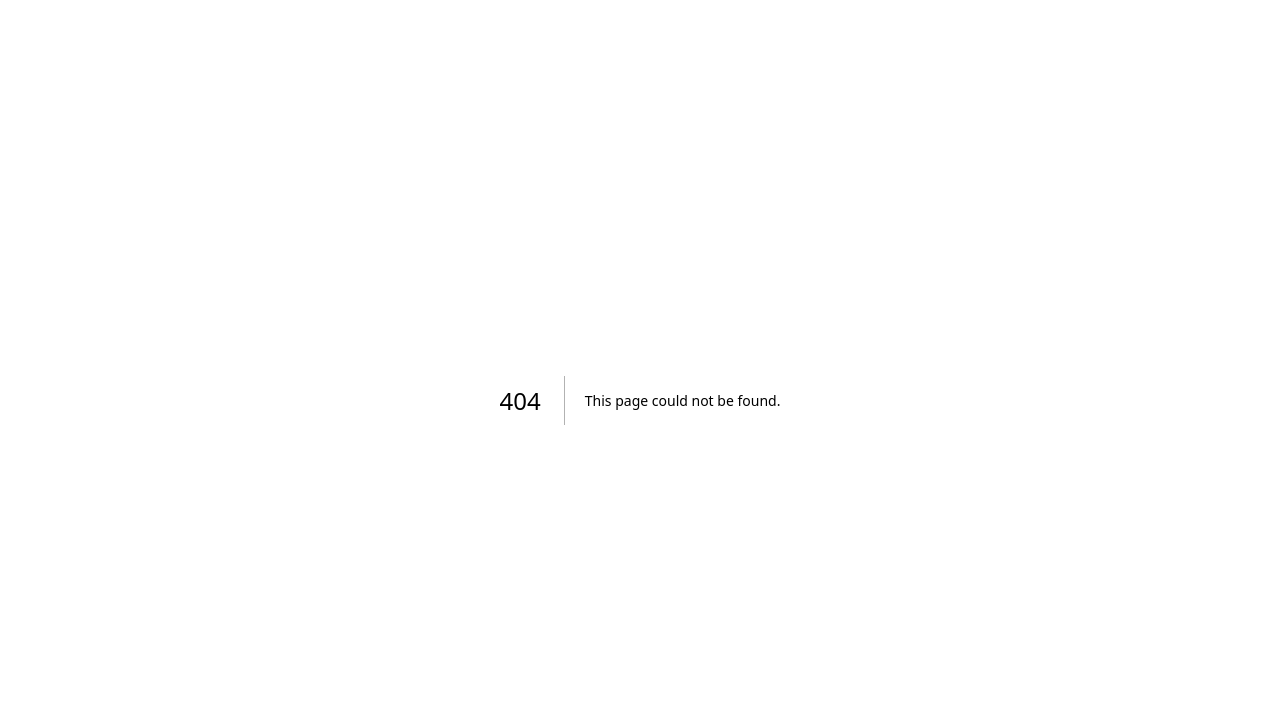
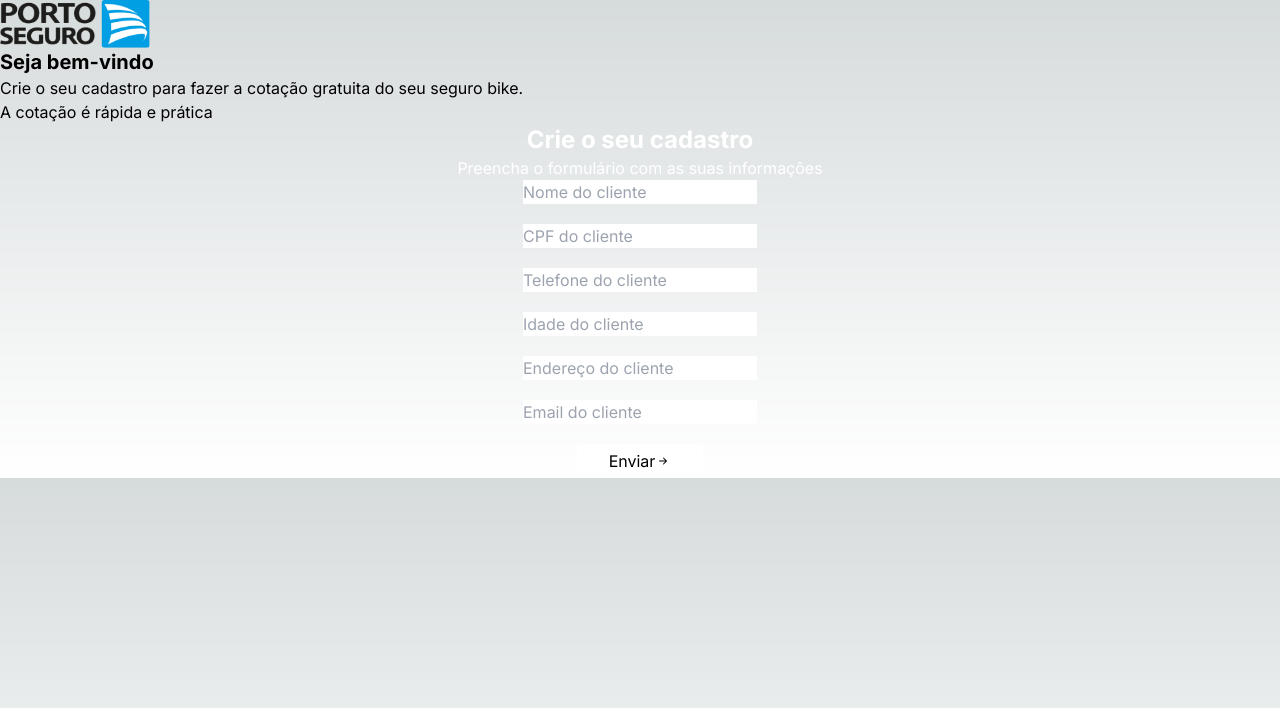
Before and after one commit to leoleoyuuki/Sprint4-rwd, a Next.js app: page /form-cliente in a window 1280 px wide. Before the commit this address had no page. Shown: the top 708 px of the page. Built offline with nearby package versions, Linux system fonts and the light colour scheme.

Commit message:
form cliente add

```diff
--- /dev/null
+++ b/src/app/form-cliente/page.jsx
@@ -0,0 +1,135 @@
+"use client";
+import { useState } from "react";
+import Image from "next/image";
+import logo from '../../../public/img/logo.png';
+import {BsArrowRightShort} from 'react-icons/bs'
+
+
+export default function FormCliente() {
+  const [formData, setFormData] = useState({
+    nome: "",
+    cpf: "",
+    telefone: "",
+    idade: "",
+    endereco: "",
+    email: "",
+  });
+
+  const handleChange = (e) => {
+    const { name, value } = e.target;
+    setFormData({ ...formData, [name]: value });
+  };
+
+  const handleSubmit = async (e) => {
+    e.preventDefault();
+
+    console.log(formData)
+    // Faça algo com os dados, por exemplo, envie para um servidor
+    try{
+    const resposta = await fetch("http://localhost:8080/sprint4/cliente",{
+        method: "POST",
+        body: JSON.stringify(formData),
+    });
+    const resultado = await resposta.json();
+        console.log(resultado)
+        console.log(resposta.status)
+
+    }catch(error){
+        console.log("erro ao enviar dados para o backend",error)
+    }
+  };
+
+  return (
+    <div className="container-form">
+      <div className="left">
+        <div className="left-container">
+          <Image src={logo} width={150} height={100} alt="Imagem" />
+          <div className="w-2/3">
+              <h1 className="text-xl font-bold">Seja bem-vindo</h1>
+              <p>Crie o seu cadastro para fazer a cotação gratuita do seu seguro bike.</p>
+          </div>
+          <p>A cotação é rápida e prática</p>
+        </div>
+      </div>
+
+      <div className="right">
+        <div>
+            <div className="flex flex-col text-center text-white">
+                <h1 className="font-bold text-2xl">Crie o seu cadastro</h1>
+                <p className="text-base">Preencha o formulário com as suas informações</p>
+            </div>
+            <form onSubmit={handleSubmit} className="flex flex-col gap-y-5 items-center form">
+                <div>
+                    {/* <label htmlFor="idCliente" className="w-20 inline-block">Cliente</label> */}
+                    <input
+                    type="text"
+                    name="nome"
+                    required
+                    placeholder="Nome do cliente"
+                    id="idCliente"
+                    value={formData.nome}
+                    onChange={handleChange}/>
+                </div>
+                <div>
+                    {/* <label htmlFor="idCPF" className="w-20 inline-block">CPF</label> */}
+                    <input
+                    type="text"
+                    name="cpf"
+                    required
+                    placeholder="CPF do cliente"
+                    id="idCPF"
+                    value={formData.cpf}
+                    onChange={handleChange}/>
+                </div>
+                <div>
+                    {/* <label htmlFor="idTelefone" className="w-20 inline-block">Telefone</label> */}
+                    <input
+                    type="tel"
+                    name="telefone"
+                    required
+                    placeholder="Telefone do cliente"
+                    id="idTelefone"
+                    value={formData.telefone}
+                    onChange={handleChange}/>
+                </div>
+                <div>
+                    {/* <label htmlFor="idIdade" className="w-20 inline-block">Idade</label> */}
+                    <input
+                    type="number"
+                    name="idade"
+                    required
+                    placeholder="Idade do cliente"
+                    id="idIdade"
+                    value={formData.idade}
+                    onChange={handleChange}/>
+                </div>
+
+                <div>
+                    {/* <label htmlFor="idEndereco" className="w-20 inline-block">Endereço</label> */}
+                    <input
+                    type="text"
+                    name="endereco"
+                    required
+                    placeholder="Endereço do cliente"
+                    id="idEndereco"
+                    value={formData.endereco}
+                    onChange={handleChange}/>
+                </div>
+                <div>
+                    {/* <label htmlFor="idEmail" className="w-20 inline-block">Email</label> */}
+                    <input
+                    type="email"
+                    name="email"
+                    required
+                    placeholder="Email do cliente"
+                    id="idEmail"
+                    value={formData.email}
+                    onChange={handleChange}/>
+                </div>
+              <button className="flex flex-row items-center text-start bg-white rounded px-8 py-[0.3rem]  " type="submit">Enviar<BsArrowRightShort/></button>
+            </form>
+            </div>
+        </div>
+    </div>
+  );
+}
```
